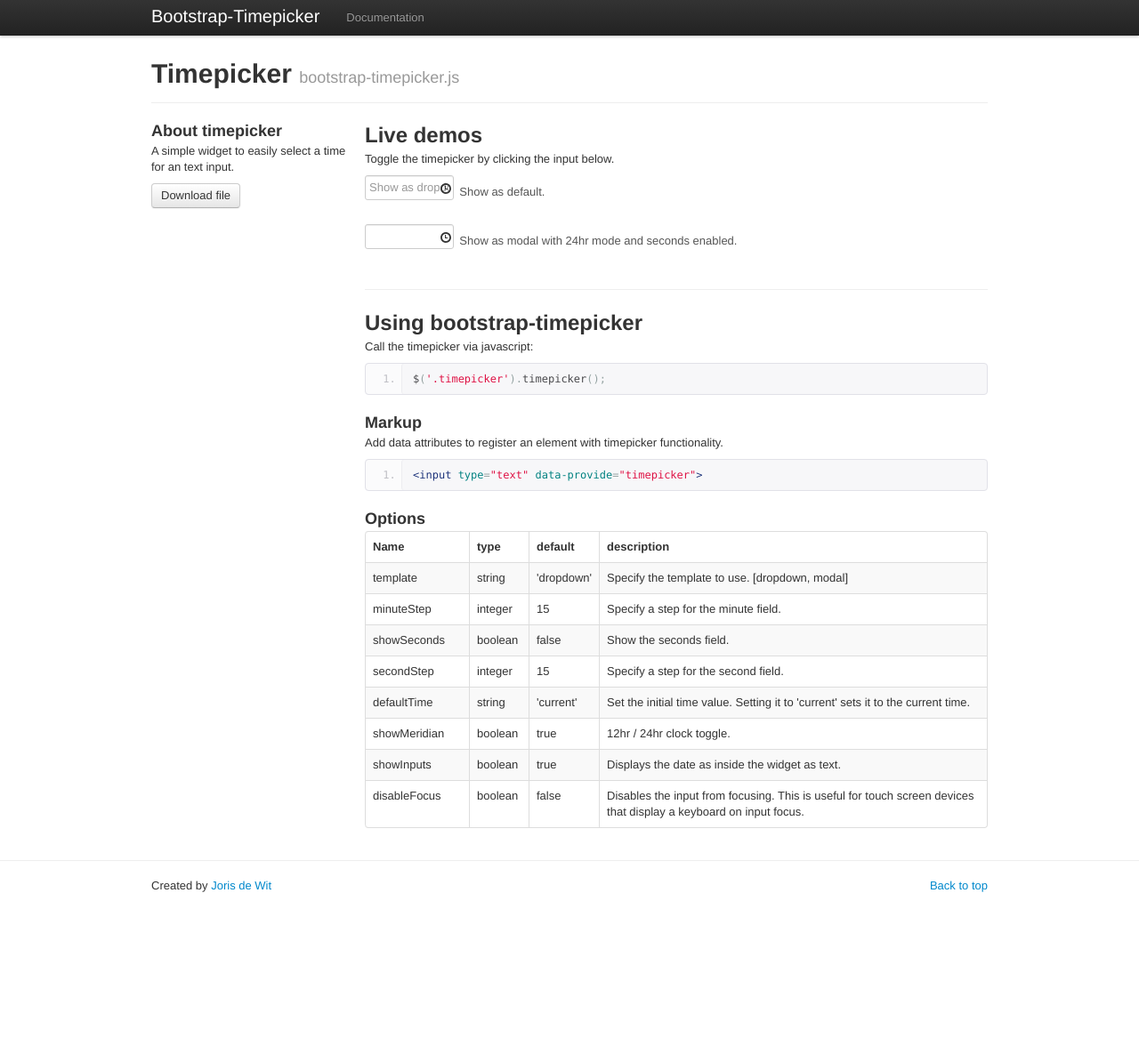
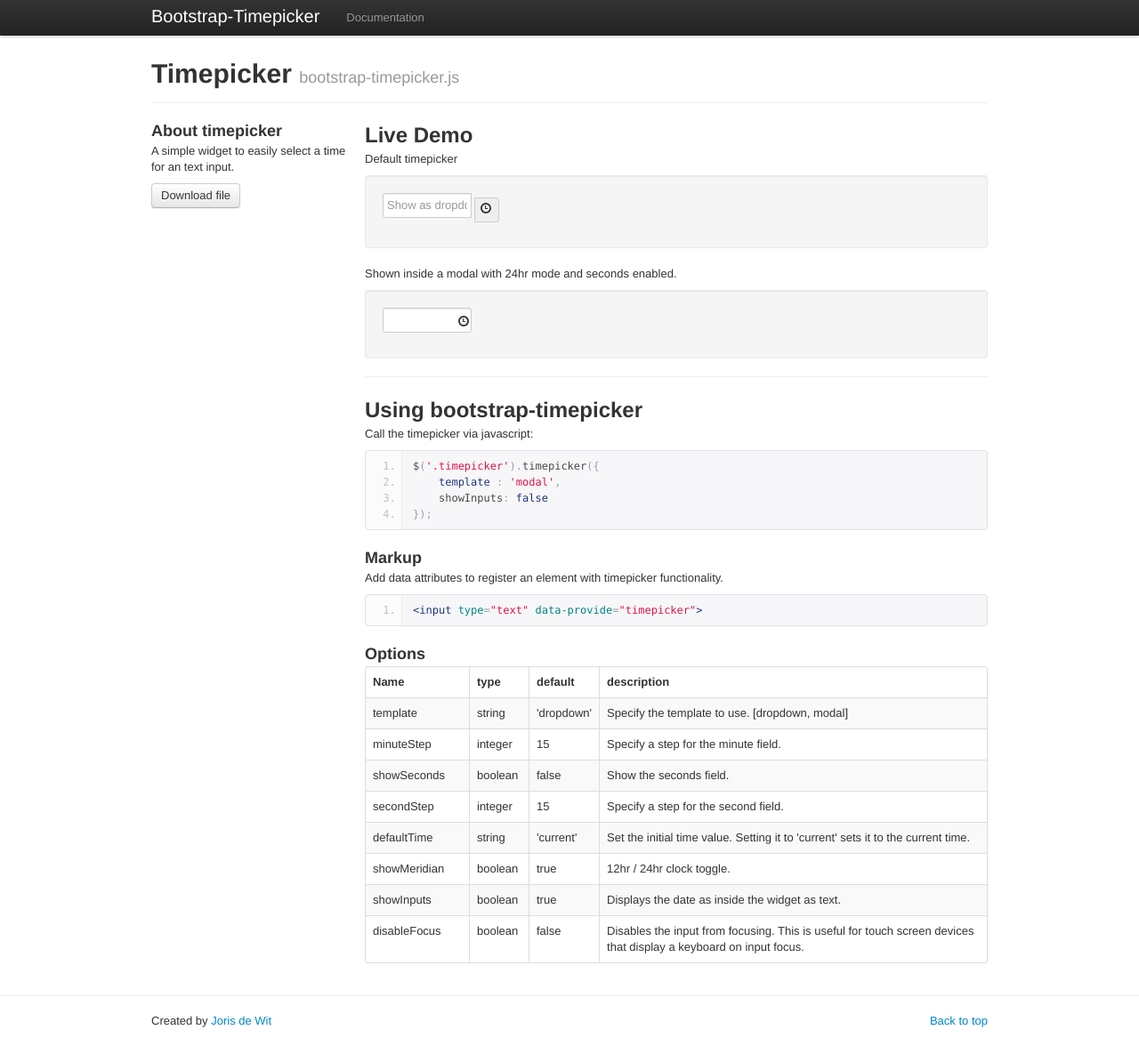
Before and after one commit to jdewit/bootstrap-timepicker, a Jekyll site: the page built from index.html, in a window 1280 px wide and 1206 px high. Shown: the top 1194 px of the window at 89% size. Built offline with Jekyll 4.4.1, drawn with Linux system fonts in a browser that asks for light colours; nearby versions of some CDN libraries.

Commit message:
added example of component icon and showInputs

```diff
--- a/_layouts/default.html
+++ b/_layouts/default.html
@@ -49,18 +49,16 @@
     <script type="text/javascript">
         $(document).ready(function () {
             $('.modal-timepicker').timepicker({
-                defaultTime: 'current',
-                minuteStep: 15,
-                disableFocus: true,
+                minuteStep: 1,
+                secondStep: 5,
+                showInputs: false,
                 template: 'modal',
                 showSeconds: true,
                 showMeridian: false
             });
             $('.dropdown-timepicker').timepicker({
-                defaultTime: 'current',
-                minuteStep: 15,
+                minuteStep: 5,
                 disableFocus: true,
-                template: 'dropdown'
             });
 
         });
--- a/index.html
+++ b/index.html
@@ -17,29 +17,30 @@ title: Timepicker for Twitter Bootstrap
             <a href="https://github.com/jdewit/bootstrap-timepicker" target="_blank" class="btn">Download file</a>
         </div>
         <div class="span9 columns">
-            <h2>Live demos</h2>
-            <p>Toggle the timepicker by clicking the input below.</p>
+            <h2>Live Demo</h2>
+            <p>Default timepicker</p>
             <!-- sample timepicker content -->
-            <form>
-                <div>
+            <div class="well">
+                <div class="input-append bootstrap-timepicker-component">
                     <input placeholder="Show as dropdown" class="dropdown-timepicker input-small" type="text" />
-                    <i class="icon-time" style="margin: -2px 0 0 -20px; pointer-events: none; position: relative;"></i>
-                    <span class="help-inline">Show as default.</span>
+                    <span class="add-on">
+                        <i class="icon-time"></i>
+                    </span>
                 </div>
-                <br />
-                <div>
-                    <input class="modal-timepicker input-small" type="text" />
-                    <i class="icon-time" style="margin: -2px 0 0 -20px; pointer-events: none; position: relative;"></i>
-                    <span class="help-inline">Show as modal with 24hr mode and seconds enabled.</span>
-                </div>
-                <br />
-            </form>
-
-            <hr>
+            </div>
+            <p>Shown inside a modal with 24hr mode and seconds enabled.</p>
+            <div class="well">
+                <input class="modal-timepicker input-small" type="text" />
+                <i class="icon-time" style="margin: -2px 0 0 -20px; pointer-events: none; position: relative;"></i>
+            </div>
+            <hr />
             <h2>Using bootstrap-timepicker</h2>
             <p>Call the timepicker via javascript:</p>
 <pre class="prettyprint linenums">
-$('.timepicker').timepicker();
+$('.timepicker').timepicker({
+    template : 'modal',
+    showInputs: false
+});
 </pre>
             <h3>Markup</h3>
             <p>Add data attributes to register an element with timepicker functionality.</p>
```
